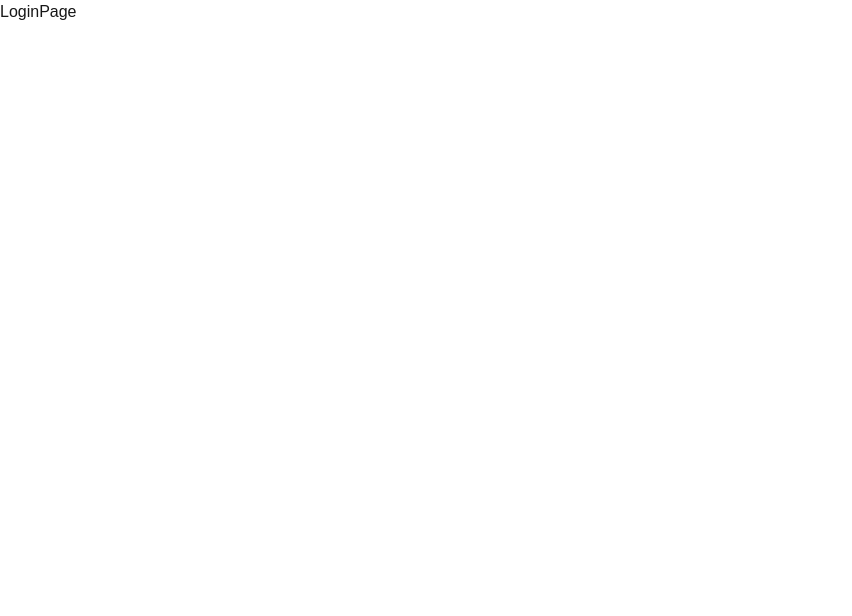
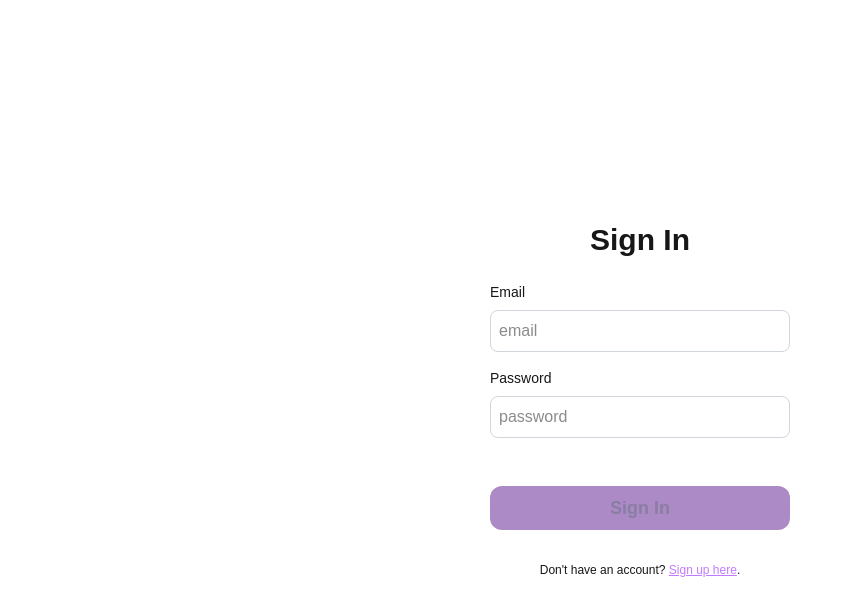
Before and after one commit to kskrenes/nextjs-auth, a Next.js app: page /login in a window 1280 px wide. Shown: the top 616 px of the page, without its empty margins (0-852 px from the left). Built offline with nearby package versions, Linux system fonts and the light colour scheme.

Commit message:
create form for login and link to the signup page

```diff
--- a/src/app/login/page.tsx
+++ b/src/app/login/page.tsx
@@ -1,6 +1,65 @@
+"use client";
+
+import Button from "@/components/nae-button";
+import Input from "@/components/nae-input";
+import Link from "next/link";
+import { useState, type SubmitEvent } from "react";
+
 const LoginPage = () => {
+
+  const [user, setUser] = useState({
+    email: "",
+    password: "",
+  });
+
+  const onLogin = async (e: SubmitEvent<HTMLFormElement>) => {
+    e.preventDefault();
+    // TODO: Replace with real login request.
+    // Avoid silent no-op UX until backend wiring is ready.
+    return;
+  };
+
   return (
-    <div>LoginPage</div>
+    <div className="flex justify-center min-h-screen">
+      <form className="flex flex-col items-center justify-center w-[300px] py-2" onSubmit={onLogin}>
+        <h1 className="mb-6 text-3xl font-bold">Sign In</h1>
+        <Input
+          id="email"
+          label="Email"
+          placeholder="email"
+          type="email"
+          required
+          value={user.email}
+          onChange={(e) => setUser({...user, email: e.target.value})}
+        />
+        <Input
+          id="password"
+          label="Password"
+          placeholder="password"
+          type="password"
+          autoComplete="new-password"
+          required
+          value={user.password}
+          onChange={(e) => setUser({...user, password: e.target.value})}
+        />
+        <Button
+          type="submit"
+          className="w-full my-8"
+          disabled={!user.email || !user.password}
+        >
+          Sign In
+        </Button>
+        <p className="text-xs">
+          Don't have an account?{' '}
+          <Link
+            href="/signup"
+            className="text-purple-400 hover:text-purple-500 underline transition-colors"
+          >
+            Sign up here
+          </Link>.
+        </p>
+      </form>
+    </div>
   )
 }
 
```
